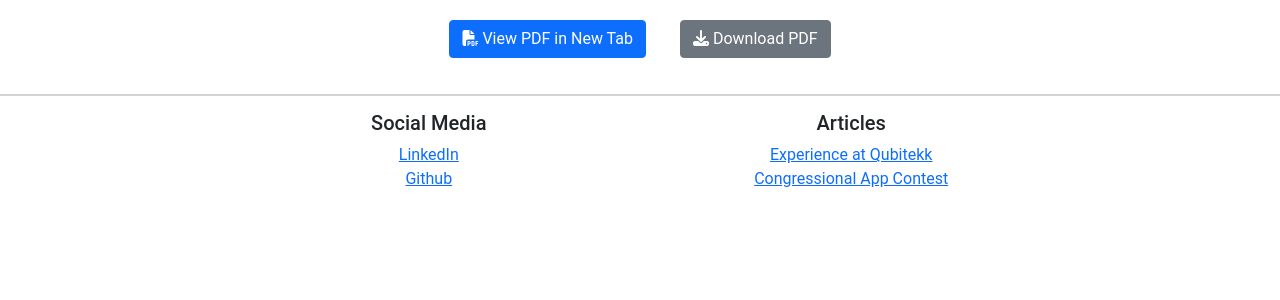
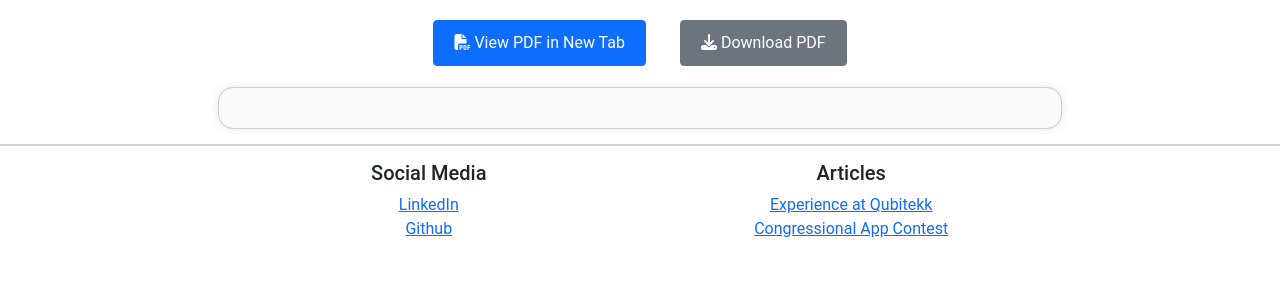
Before and after one commit to smturro2/personal-site, a Flask app: page /Resume in a window 1280 px wide. Shown: the part 61-361 px from the top of the page. Run offline with Flask 3, Linux system fonts and the light colour scheme; some libraries are stand-ins or nearby versions.

Commit message:
Changed resume container

```diff
--- a/static/css/main.css
+++ b/static/css/main.css
@@ -145,10 +145,19 @@ h2#interests {
     font-size: 16px;
 }
 
+/* Resume Stuff */
 div#ResumeButtons a {
     margin: 5px;
+    font-size: 16px;
+    padding: 10px 20px;
 }
 div#Resume {
     height: 100%;
     width: 100%;
+
+    border: 1px solid #ccc;
+    padding: 20px;
+    background-color: #f9f9f9;
+    box-shadow: 0 0 10px rgba(0, 0, 0, 0.1);
+    border-radius: 15px;  /* Added rounded edges */
 }
--- a/templates/Resume.html
+++ b/templates/Resume.html
@@ -1,10 +1,11 @@
 {% extends 'base.html' %}
 
 {% block head %}
+<link rel="stylesheet" href="{{ url_for('static', filename='styles.css') }}">
 {% endblock %}
 
 {% block body %}
-<div id="BodyContent" class="container">
+<div id="BodyContent">
     <div id="ResumeButtons" class="row mb-3 justify-content-center">
         <div class="col-auto">
             <a href="{{ url_for('static', filename='resume/Scott Turro Resume.pdf') }}" target="_blank" class="btn btn-primary">
@@ -18,8 +19,8 @@
         </div>
     </div>
     <div id="Resume">
-        <object data="{{ url_for('static', filename='resume/Scott Turro Resume.pdf') }}" type="application/pdf" width="100%" height="500">
-            <!-- Nothing will be shown if the browser does not support PDFs -->
+        <object data="{{ url_for('static', filename='resume/Scott Turro Resume.pdf') }}" type="application/pdf" width="100%" height="600">
+            <!-- Show nothing if unsupported -->
         </object>
     </div>
 </div>
```
